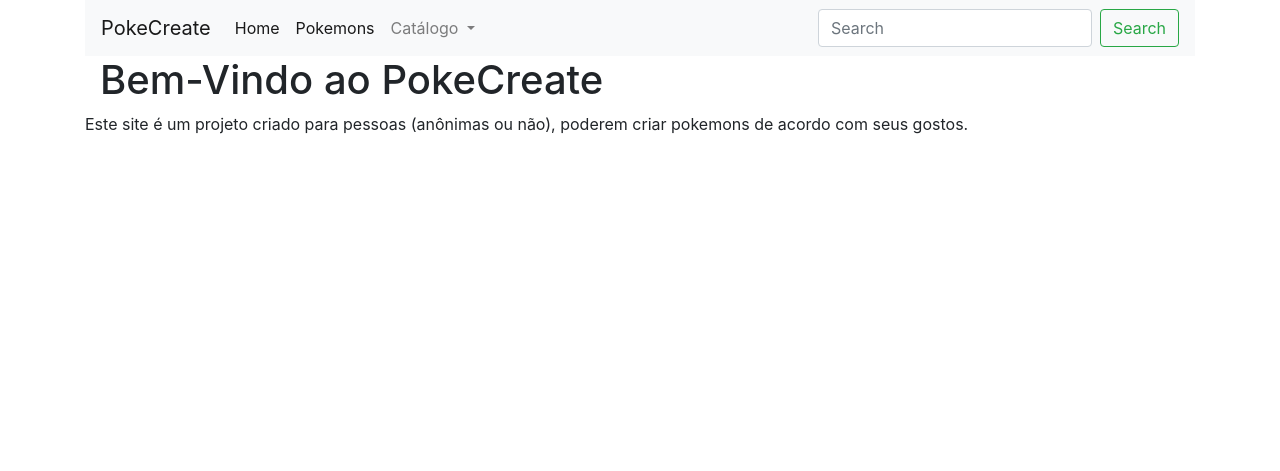
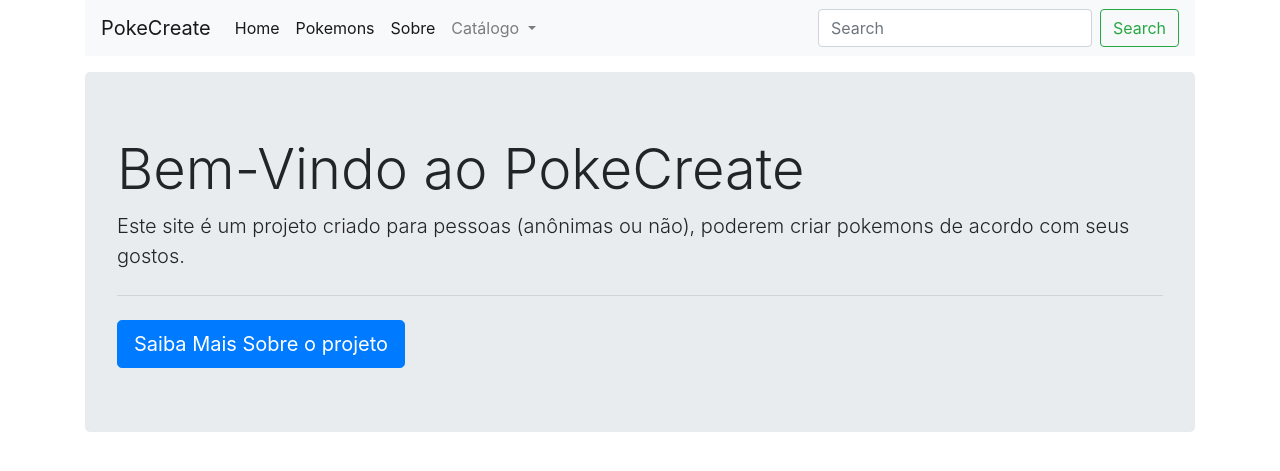
Before and after one commit to OwTz/Pokecreate, a Django app: page / in a window 1280 px wide. Shown: the top 471 px of the page. Run offline with Django 5.2, Linux system fonts and the light colour scheme.

Commit message:
new files and strcture index.html

```diff
--- a/pokecreate/pokecreate/core/templates/index.html
+++ b/pokecreate/pokecreate/core/templates/index.html
@@ -2,6 +2,14 @@
 {% block title %} PokeCreate {% endblock %}
 
 {% block content %}
-<h1 class="container"> Bem-Vindo ao PokeCreate</h1>
-<p class="justify"> Este site é um projeto criado para pessoas (anônimas ou não), poderem criar pokemons de acordo com seus gostos.</p>
+<h1 class="container"> </h1>
+<p class="justify"> </p>
+
+<div class="jumbotron">
+  <h1 class="display-4">Bem-Vindo ao PokeCreate</h1>
+  <p class="lead">Este site é um projeto criado para pessoas (anônimas ou não), poderem criar pokemons de acordo com seus gostos.</p>
+  <hr class="my-4">
+    <a class="btn btn-primary btn-lg" href="/sobre" role="button">Saiba Mais Sobre o projeto </a>
+</div>
+
 {% endblock %}
--- a/pokecreate/pokecreate/core/templates/navbar.html
+++ b/pokecreate/pokecreate/core/templates/navbar.html
@@ -11,6 +11,9 @@
       </li>
       <li class="nav-item active">
         <a class="nav-link" href="/pokemons">Pokemons <span class="sr-only">(current)</span></a>
+      </li>
+       <li class="nav-item active">
+        <a class="nav-link" href="/sobre">Sobre <span class="sr-only">(current)</span></a>
       </li>
       <li class="nav-item dropdown">
         <a class="nav-link dropdown-toggle" href="#" id="navbarDropdown" role="button" data-toggle="dropdown" aria-haspopup="true" aria-expanded="false">
--- a/pokecreate/pokecreate/core/views.py
+++ b/pokecreate/pokecreate/core/views.py
@@ -8,3 +8,6 @@ def index(request):
 
 def pokemons(request):
     return render(request, 'core/pokemons.html')
+
+def sobre(request):
+    return render(request, 'core/sobre.html')
--- a/pokecreate/pokecreate/urls.py
+++ b/pokecreate/pokecreate/urls.py
@@ -18,9 +18,11 @@ from django.contrib import admin
 from django.urls import path
 from pokecreate.core.views import index
 from pokecreate.core.views import pokemons
+from pokecreate.core.views import sobre
 
 urlpatterns = [
     path('admin/', admin.site.urls),
     path('', index, name='home'),
     path('pokemons/', pokemons, name='pokemons'),
+    path('sobre/', sobre, name='sobre')
 ]
```
Also changed, not shown: pokecreate/pokecreate/core/templates/core/sobre.html (added, +26 -0 lines), 1 other file.
